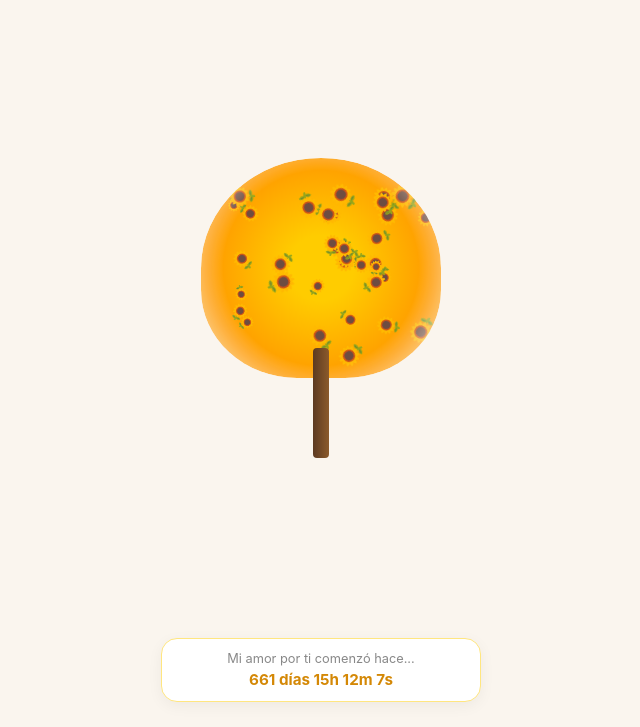
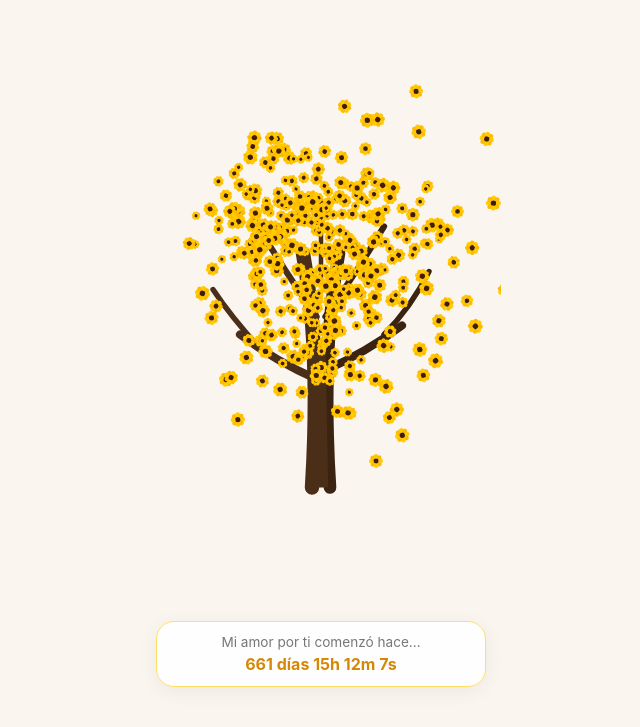
Before and after one commit to llisus096/flores-amarillas, a plain HTML site: page index.html in a window 1280 px wide. Shown: the part 73-800 px from the top of the page, without its empty margins (319-959 px from the left). Drawn offline with Linux system fonts and the light colour scheme.

Commit message:
Refactor HTML and CSS for improved styling

```diff
--- a/index.html
+++ b/index.html
@@ -19,71 +19,50 @@
             align-items: center;
             font-family: -apple-system, BlinkMacSystemFont, "Segoe UI", Roboto, sans-serif;
             overflow: hidden;
-            padding: 25px 15px;
+            padding: 20px 10px;
         }
         .header-text {
             text-align: center;
+            margin-top: 10px;
             z-index: 10;
         }
         h1 {
-            font-size: 1.3rem;
-            color: #5c4033;
-            font-weight: 600;
+            font-size: 1.4rem;
+            color: #5c3a21;
+            font-weight: bold;
         }
-        /* Contenedor del Árbol estilo Vectorial Limpio */
-        .tree-wrapper {
-            position: relative;
-            width: 280px;
-            height: 300px;
+
+        /* Contenedor SVG */
+        .svg-container {
+            width: 100%;
+            max-width: 360px;
+            height: 55vh;
             display: flex;
             justify-content: center;
             align-items: center;
+            position: relative;
         }
-        /* Copa de Corazón hecha con Girasoles simulados limpios */
-        .heart-crown {
-            position: absolute;
-            top: 0;
-            width: 240px;
-            height: 220px;
-            background: radial-gradient(circle, #ffcc00 20%, #ff9900 70%);
-            mask-image: radial-gradient(circle, black 60%, transparent 100%);
-            border-radius: 50% 50% 40% 40%;
-            box-shadow: 0 10px 25px rgba(255, 153, 0, 0.3);
-            display: flex;
-            flex-wrap: wrap;
-            justify-content: center;
-            align-items: center;
-            padding: 20px;
-        }
-        /* Tronco limpio y elegante */
-        .trunk {
-            position: absolute;
-            bottom: 0;
-            width: 16px;
-            height: 110px;
-            background: linear-gradient(90deg, #5c3a21, #8b5a2b);
-            border-radius: 4px;
-            z-index: 2;
-        }
+
         /* Tarjeta del Contador */
         .counter-card {
-            background: white;
+            background: rgba(255, 255, 255, 0.95);
             padding: 12px 20px;
-            border-radius: 16px;
-            box-shadow: 0 4px 15px rgba(0, 0, 0, 0.05);
+            border-radius: 18px;
+            box-shadow: 0 4px 20px rgba(0, 0, 0, 0.06);
             text-align: center;
-            border: 1px solid #ffe680;
+            border: 1px solid #ffe066;
+            width: 90%;
+            max-width: 330px;
+            margin-bottom: 20px;
             z-index: 10;
-            width: 90%;
-            max-width: 320px;
         }
         .counter-title {
-            font-size: 0.8rem;
-            color: #888;
+            font-size: 0.85rem;
+            color: #777;
             margin-bottom: 4px;
         }
         .counter-time {
-            font-size: 0.95rem;
+            font-size: 1rem;
             color: #d48806;
             font-weight: bold;
         }
@@ -92,12 +71,54 @@
 <body>
 
     <div class="header-text">
-        <h1>Flores Amarillas para el amor de mi vida</h1>
+        <h1>Flores Amarillas para ti 🌻</h1>
     </div>
 
-    <div class="tree-wrapper">
-        <div class="heart-crown" id="flowerHeart"></div>
-        <div class="trunk"></div>
+    <div class="svg-container">
+        <svg viewBox="0 0 400 450" width="100%" height="100%">
+            <!-- Defs para Flores -->
+            <defs>
+                <g id="flower">
+                    <circle cx="0" cy="0" r="1.5" fill="#5c2c06" />
+                    <!-- Pétalos -->
+                    <circle cx="0" cy="-4" r="2" fill="#ffcc00" />
+                    <circle cx="2.8" cy="-2.8" r="2" fill="#ffbb00" />
+                    <circle cx="4" cy="0" r="2" fill="#ffcc00" />
+                    <circle cx="2.8" cy="2.8" r="2" fill="#ffbb00" />
+                    <circle cx="0" cy="4" r="2" fill="#ffcc00" />
+                    <circle cx="-2.8" cy="2.8" r="2" fill="#ffbb00" />
+                    <circle cx="-4" cy="0" r="2" fill="#ffcc00" />
+                    <circle cx="-2.8" cy="-2.8" r="2" fill="#ffbb00" />
+                    <!-- Centro -->
+                    <circle cx="0" cy="0" r="2.2" fill="#421d03" />
+                </g>
+            </defs>
+
+            <!-- TRONCO Y RAMAS REALISTAS -->
+            <g id="tree-skeleton">
+                <!-- Base e Tronco principal -->
+                <path d="M 190 430 Q 195 350 192 280 C 190 230 185 200 180 170" stroke="#4a2e18" stroke-width="16" fill="none" stroke-linecap="round"/>
+                <path d="M 210 430 Q 205 350 208 280 C 210 230 215 200 220 170" stroke="#3b2311" stroke-width="14" fill="none" stroke-linecap="round"/>
+                <path d="M 192 430 L 208 430 L 205 270 L 195 270 Z" fill="#4a2e18" />
+
+                <!-- Ramas Principales -->
+                <!-- Rama Izquierda Inferior -->
+                <path d="M 196 310 Q 150 290 110 260" stroke="#4a2e18" stroke-width="9" fill="none" stroke-linecap="round"/>
+                <path d="M 130 273 Q 100 240 80 210" stroke="#4a2e18" stroke-width="6" fill="none" stroke-linecap="round"/>
+
+                <!-- Rama Derecha Inferior -->
+                <path d="M 204 300 Q 250 280 290 250" stroke="#3b2311" stroke-width="9" fill="none" stroke-linecap="round"/>
+                <path d="M 270 260 Q 300 230 320 190" stroke="#3b2311" stroke-width="6" fill="none" stroke-linecap="round"/>
+
+                <!-- Ramas Centrales Superiores -->
+                <path d="M 195 240 Q 160 190 130 140" stroke="#4a2e18" stroke-width="7" fill="none" stroke-linecap="round"/>
+                <path d="M 205 240 Q 240 190 270 140" stroke="#3b2311" stroke-width="7" fill="none" stroke-linecap="round"/>
+                <path d="M 200 200 Q 200 150 200 110" stroke="#4a2e18" stroke-width="5" fill="none" stroke-linecap="round"/>
+            </g>
+
+            <!-- COPA DE FLORES EN FORMA DE CORAZÓN TUPIDO -->
+            <g id="flower-canopy"></g>
+        </svg>
     </div>
 
     <div class="counter-card">
@@ -106,21 +127,38 @@
     </div>
 
     <script>
-        // Generar pequeñas flores internas estéticas en la copa
-        const heartContainer = document.getElementById('flowerHeart');
-        for (let i = 0; i < 35; i++) {
-            const span = document.createElement('span');
-            span.innerHTML = '🌻';
-            span.style.position = 'absolute';
-            span.style.fontSize = (Math.random() * 12 + 14) + 'px';
-            span.style.left = (Math.random() * 80 + 10) + '%';
-            span.style.top = (Math.random() * 80 + 10) + '%';
-            span.style.transform = `rotate(${Math.random() * 360}deg)`;
-            heartContainer.appendChild(span);
+        // Generar las flores dentro de la ecuación paramétrica de un corazón
+        const canopy = document.getElementById('flower-canopy');
+        const numFlowers = 420;
+
+        for (let i = 0; i < numFlowers; i++) {
+            const t = Math.random() * Math.PI * 2;
+            // Distribución interior uniforme
+            const r = Math.sqrt(Math.random());
+
+            // Corazón matemático
+            let x = 16 * Math.pow(Math.sin(t), 3);
+            let y = -(13 * Math.cos(t) - 5 * Math.cos(2*t) - 2 * Math.cos(3*t) - Math.cos(4*t));
+
+            // Escala y posición en el SVG (Centro x:200, y:170)
+            const scale = 8.5;
+            const finalX = 200 + (x * r * scale);
+            const finalY = 170 + (y * r * scale);
+
+            const use = document.createElementNS('http://www.w3.org/2000/svg', 'use');
+            use.setAttribute('href', '#flower');
+            use.setAttribute('x', finalX);
+            use.setAttribute('y', finalY);
+
+            // Variación de tamaño y rotación aleatoria para naturalidad
+            const size = (Math.random() * 0.6 + 0.8).toFixed(2);
+            const rot = Math.floor(Math.random() * 360);
+            use.setAttribute('transform', `rotate(${rot}, ${finalX}, ${finalY}) scale(${size})`);
+
+            canopy.appendChild(use);
         }
 
-        // Lógica del Contador Exacto en Vivo (JavaScript puro)
-        // Puedes cambiar esta fecha cuando quieras por el día en que empezaron
+        // Lógica del Contador
         const startDate = new Date("2025-01-01T00:00:00");
 
         function updateCounter() {
@@ -133,7 +171,7 @@
             const seconds = Math.floor((diff / 1000) % 60);
 
             document.getElementById("counter").innerHTML =
-                `${days} días ${hours}h ${minutes}m ${seconds}s`;
+                `<b>${days}</b> días <b>${hours}</b>h <b>${minutes}</b>m <b>${seconds}</b>s`;
         }
 
         setInterval(updateCounter, 1000);
```
